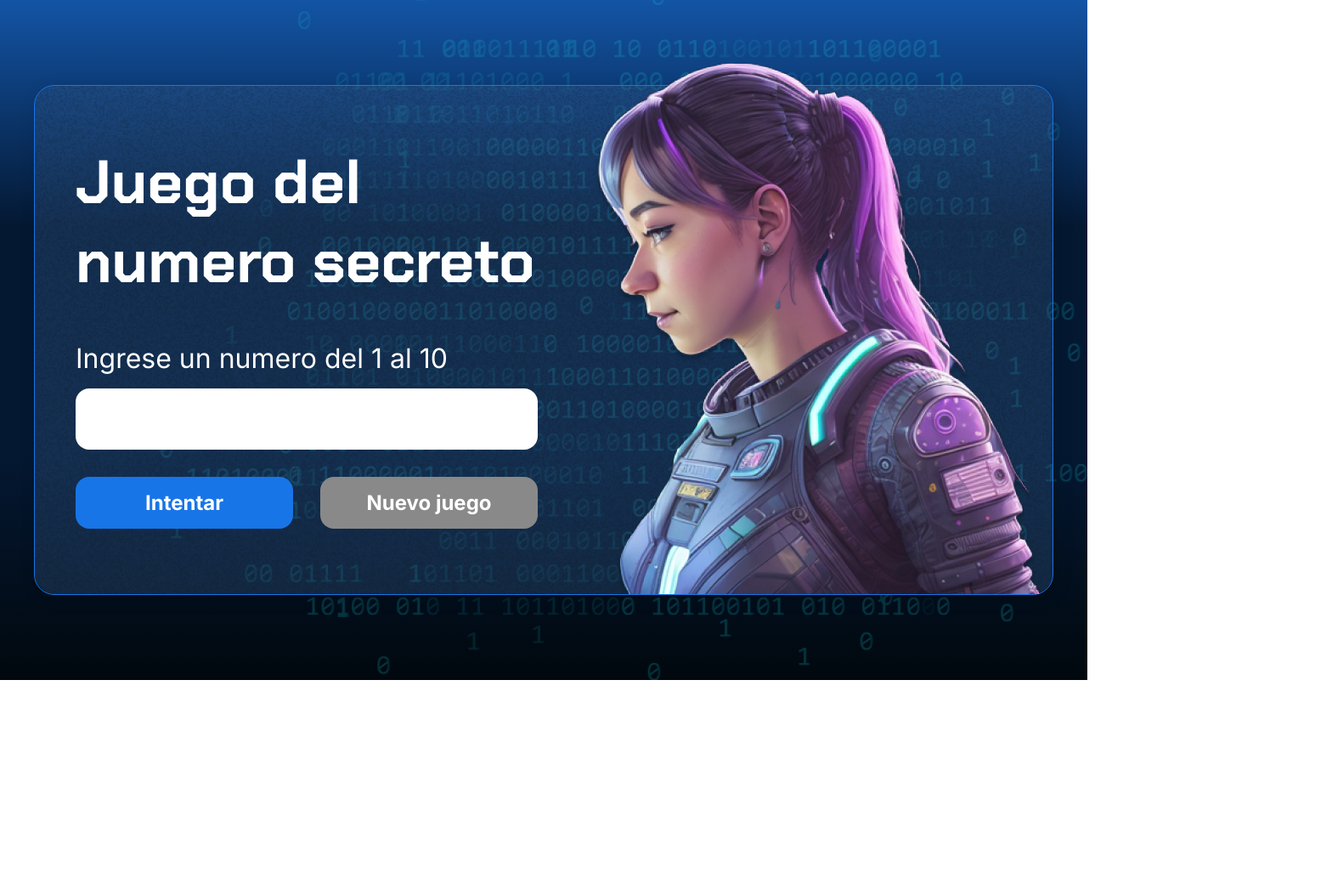
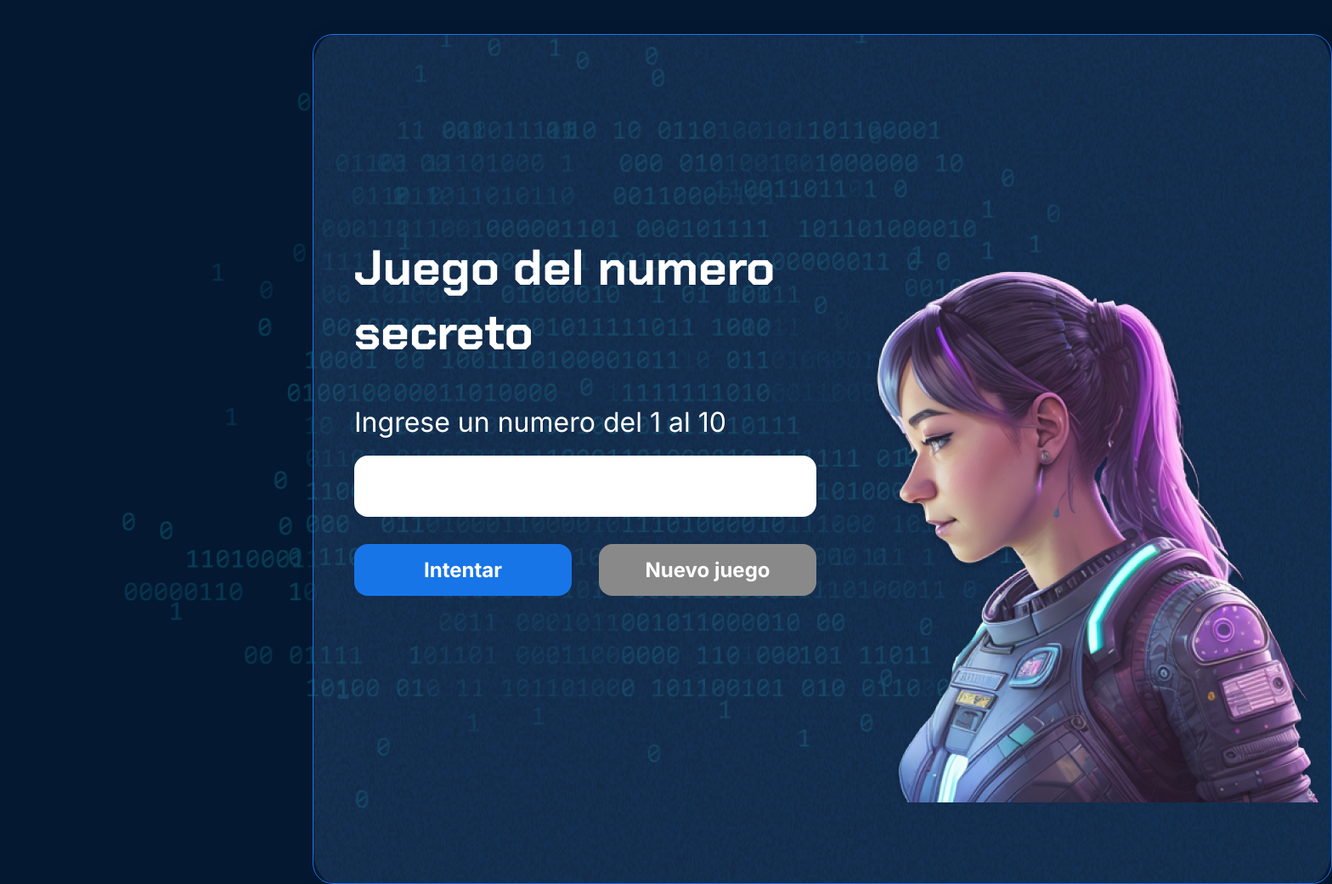
Before and after one commit to Thecknt/adivinarNumeroSecreto, a plain HTML site: page index.html in a window 1280 px wide. Shown: the whole page at 85% size, 1568 px wide, since content can reach past the window. Before the commit the page ends 800 px from the top, so only its background shows below. Drawn offline with Linux system fonts and the light colour scheme.

Commit message:
update some media querys

```diff
--- a/index.html
+++ b/index.html
@@ -1,5 +1,5 @@
 <!DOCTYPE html>
-<html lang="pt-br">
+<html lang="es">
 
 <head>
     <meta charset="UTF-8">
@@ -36,5 +36,4 @@
 
     <script src="app.js" defer></script>
 </body>
-
 </html>
--- a/style.css
+++ b/style.css
@@ -109,3 +109,127 @@ button {
     font-size: 32px;
     font-weight: 400;
 }
+
+
+@media (min-width: 412px){
+    .container{
+        height: 91vh !important;
+    }
+
+    .container__informaciones {
+        flex: 1;
+        padding: 3rem;
+        height: 51rem !important;
+    }
+
+    body {
+        background:  #041832 ;
+        height: 100vh;
+      /*  display: flex; */
+        align-items: center;
+        justify-content: center;
+       /* flex-direction: column;
+        flex-wrap: wrap; */
+    }
+
+    body::before {
+        width: 100%;
+        height: 100% !important;
+        top: 0;
+        left: 0;
+        position: absolute;
+        /* ... otras propiedades ... */
+        background-color: #041832 ;
+
+    }
+
+    .container__imagen-persona{
+        background: none;
+    }
+
+    *{
+background-size: cover;
+background-repeat: no-repeat;
+    }
+}
+
+@media (min-width: 1024px){
+    .container{
+        height: 114vh !important;
+    }
+
+    .container__informaciones {
+        flex: 1;
+        padding: 3rem;
+        height: 51rem !important;
+    }
+
+    body::before {
+        width: 100%;
+        height: 180% !important;
+        top: 0;
+        left: 0;
+        position: absolute;
+        /* ... otras propiedades ... */
+        background-color: #041832 ;
+
+    }
+
+    body {
+        background:  #041832 ;
+        height: 167vh;
+      /*  display: flex; */
+        align-items: center;
+        justify-content: center;
+       /* flex-direction: column;
+        flex-wrap: wrap; */
+    }
+
+    .container__texto{
+            margin: 14px 37px 13px 19px;
+    }
+}
+
+@media (min-width: 320px){
+    .container{
+        height: 125vh !important;
+        margin-right: -41rem;
+    }
+
+    .container__informaciones {
+        flex: 1;
+        padding: 3rem;
+        height: 51rem !important;
+    }
+
+    body::before {
+        width: 100%;
+        height: 124% !important;
+        top: 0;
+        left: 0;
+        position: absolute;
+        /* ... otras propiedades ... */
+        background-color: #041832 ;
+
+    }
+
+    body {
+        background:  #041832 ;
+        height: 135vh;
+      /*  display: flex; */
+        align-items: center;
+        justify-content: center;
+       /* flex-direction: column;
+        flex-wrap: wrap; */
+    }
+
+    .container__texto{
+        margin: 6px 0 20px 0;
+    }
+
+    h1 {
+        font-family: 'Chakra Petch', sans-serif;
+        font-size: 58px;
+        padding-bottom: 3rem;
+    }
+}
```
